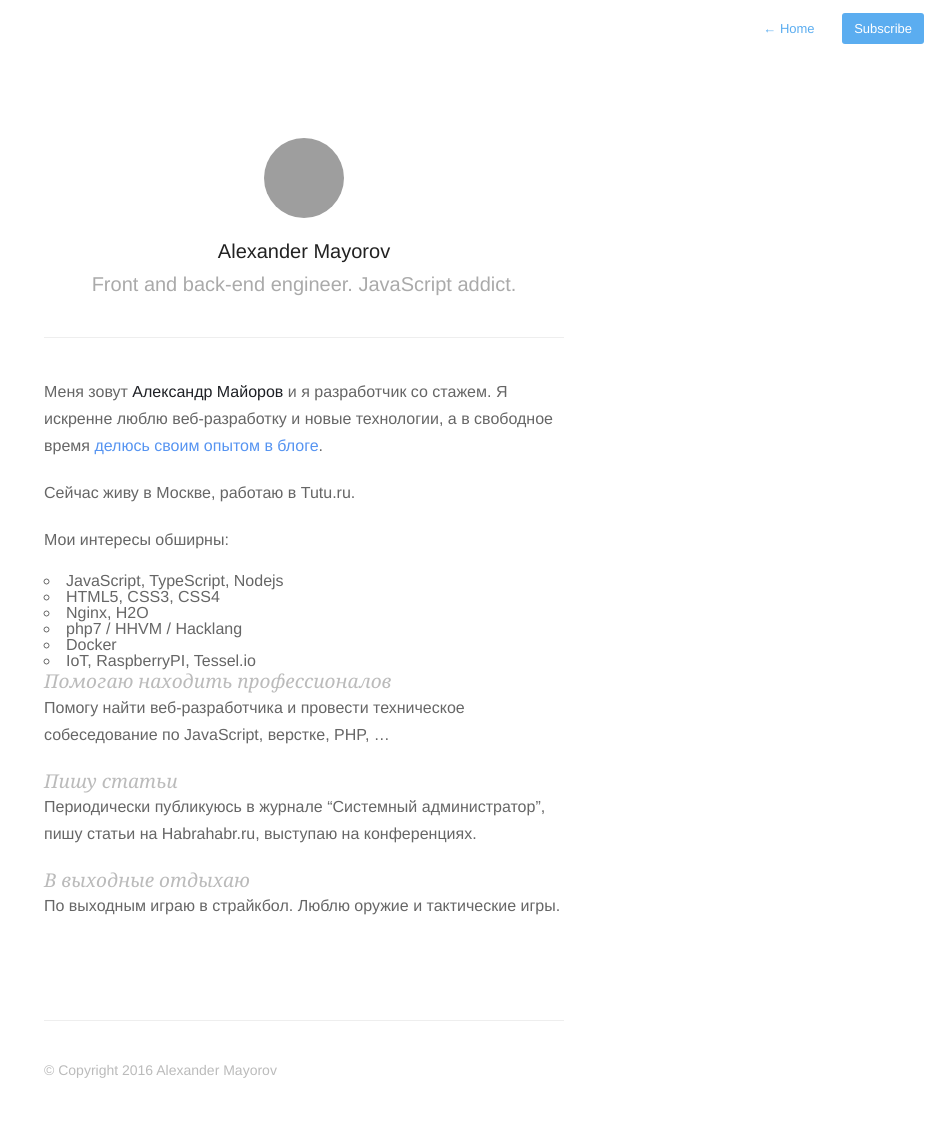
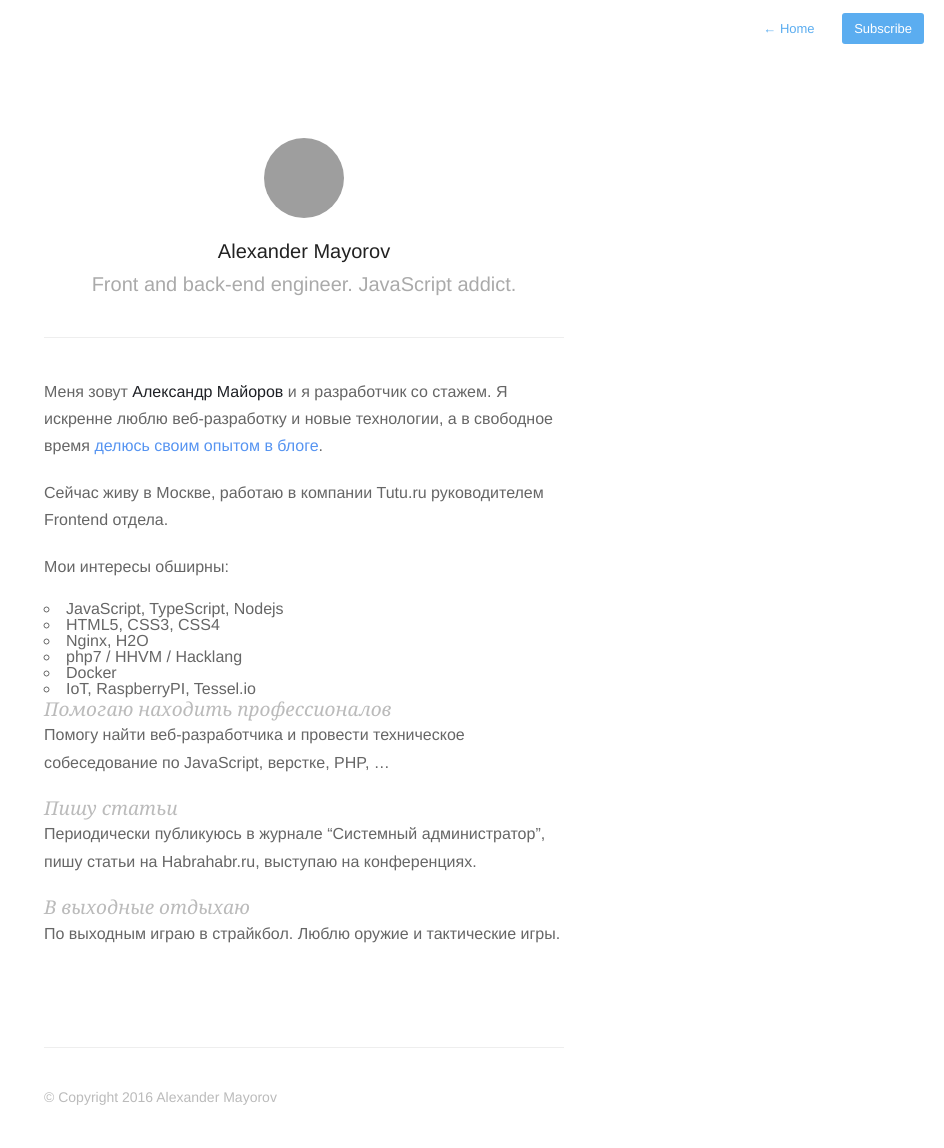
Before and after one commit to frontdevops/alexmayorov.github.io, a Jekyll site: the page built from about.md, in a window 1280 px wide. Shown: the whole page, without its empty margins (336-1280 px from the left). Built offline with Jekyll 4.4.1, drawn with Linux system fonts in a browser that asks for light colours; nearby versions of some CDN libraries; Markdown is read by kramdown in place of the engine named in the settings; before the commit the page ends 1121 px from its top, so only the background shows below that; grey boxes are pictures that could not be loaded.

Commit message:
Update about.md

```diff
--- a/about.md
+++ b/about.md
@@ -6,7 +6,7 @@ profile: true
 
 Меня зовут **Александр Майоров** и я разработчик со стажем. Я искренне люблю веб-разработку и новые технологии, а в свободное время [делюсь своим опытом в блоге](https://medium.com/@frontman).
 
-Сейчас живу в Москве, работаю в Tutu.ru.
+Сейчас живу в Москве, работаю в компании Tutu.ru руководителем Frontend отдела.
 
 Мои интересы обширны:
 
```
